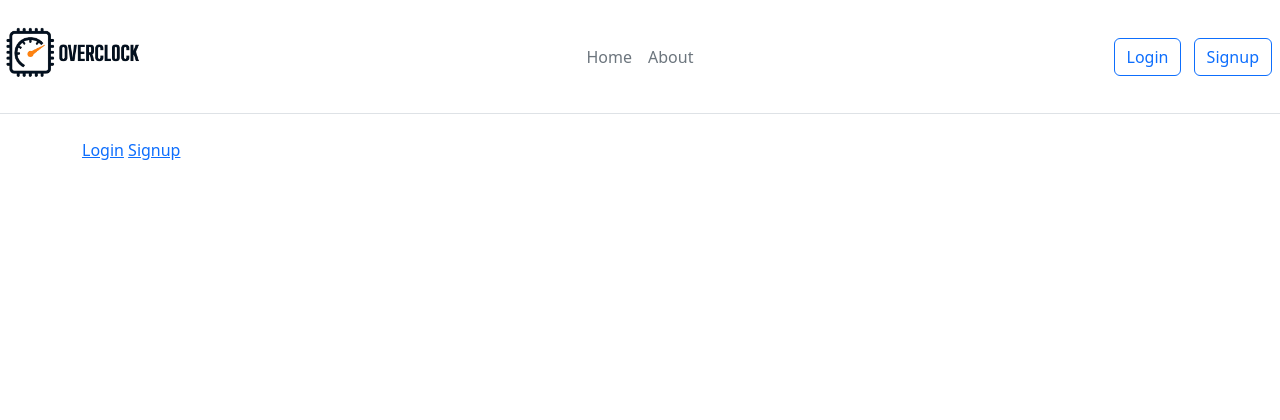
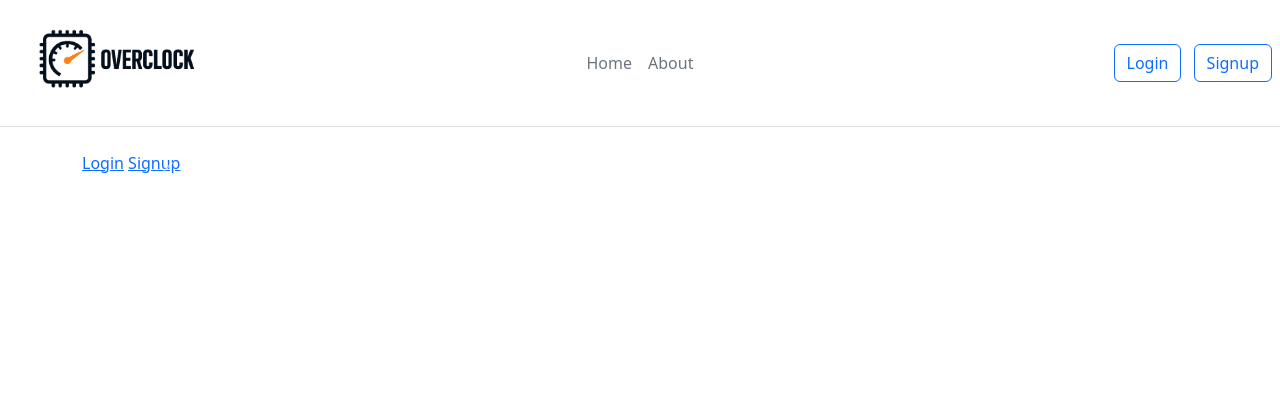
Before and after one commit to izZERO/Overclock, a Django app: page / in a window 1280 px wide. Shown: the top 420 px of the page. Run offline with Django 5.2, Linux system fonts and the light colour scheme.

Commit message:
updated header navbar#2

```diff
--- a/main/static/css/style.css
+++ b/main/static/css/style.css
@@ -12,3 +12,8 @@ footer.page-footer {
   padding-top: 0 !important;
   text-align: right !important;
 }
+
+.image-header {
+  margin-left: 4vh;
+  width: 175px;
+}
--- a/main/templates/base.html
+++ b/main/templates/base.html
@@ -14,7 +14,6 @@
     />
   </head>
   <script
-    defer
     src="https://cdn.jsdelivr.net/npm/bootstrap@5.3.8/dist/js/bootstrap.bundle.min.js"
     integrity="sha384-FKyoEForCGlyvwx9Hj09JcYn3nv7wiPVlz7YYwJrWVcXK/BmnVDxM+D2scQbITxI"
     crossorigin="anonymous"
@@ -31,7 +30,7 @@
           <img
             src="{% static 'images\Overclock-logo.png'%}"
             alt="Overclock-logo"
-            width="150"
+            class="image-header"
           />
         </a>
       </div>
--- a/main/templates/landing.html
+++ b/main/templates/landing.html
@@ -3,4 +3,70 @@
 <a href="{%url 'login'%}">Login</a>
 <a href="{%url 'signup'%}">Signup</a>
 
+<div id="carouselExampleCaptions" class="carousel slide">
+  <div class="carousel-indicators">
+    <button
+      type="button"
+      data-bs-target="#carouselExampleCaptions"
+      data-bs-slide-to="0"
+      class="active"
+      aria-current="true"
+      aria-label="Slide 1"
+    ></button>
+    <button
+      type="button"
+      data-bs-target="#carouselExampleCaptions"
+      data-bs-slide-to="1"
+      aria-label="Slide 2"
+    ></button>
+    <button
+      type="button"
+      data-bs-target="#carouselExampleCaptions"
+      data-bs-slide-to="2"
+      aria-label="Slide 3"
+    ></button>
+  </div>
+  <div class="carousel-inner">
+    <div class="carousel-item active">
+      <img src="" class="d-block w-100" alt="" />
+      <div class="carousel-caption d-none d-md-block">
+        <h5>First slide label</h5>
+        <p>Some representative placeholder content for the first slide.</p>
+      </div>
+    </div>
+    <div class="carousel-item">
+      <img src="" class="d-block w-100" alt="" />
+      <div class="carousel-caption d-none d-md-block">
+        <h5>Second slide label</h5>
+        <p>Some representative placeholder content for the second slide.</p>
+      </div>
+    </div>
+    <div class="carousel-item">
+      <img src="" class="d-block w-100" alt="" />
+      <div class="carousel-caption d-none d-md-block">
+        <h5>Third slide label</h5>
+        <p>Some representative placeholder content for the third slide.</p>
+      </div>
+    </div>
+  </div>
+  <button
+    class="carousel-control-prev"
+    type="button"
+    data-bs-target="#carouselExampleCaptions"
+    data-bs-slide="prev"
+  >
+    <span class="carousel-control-prev-icon" aria-hidden="true"></span>
+    <span class="visually-hidden">Previous</span>
+  </button>
+  <button
+    class="carousel-control-next"
+    type="button"
+    data-bs-target="#carouselExampleCaptions"
+    data-bs-slide="next"
+  >
+    <span class="carousel-control-next-icon" aria-hidden="true"></span>
+    <span class="visually-hidden">Next</span>
+  </button>
+</div>
+
 {% endblock %}
```
